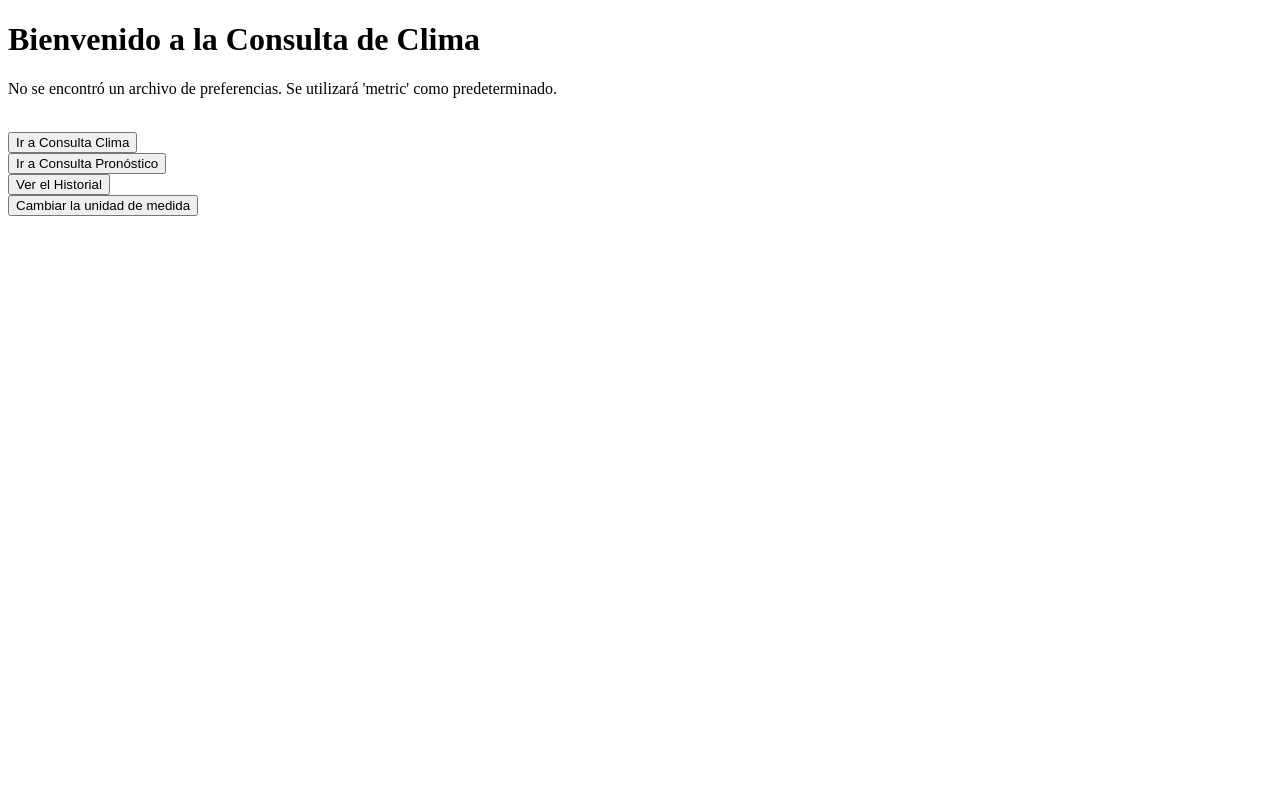
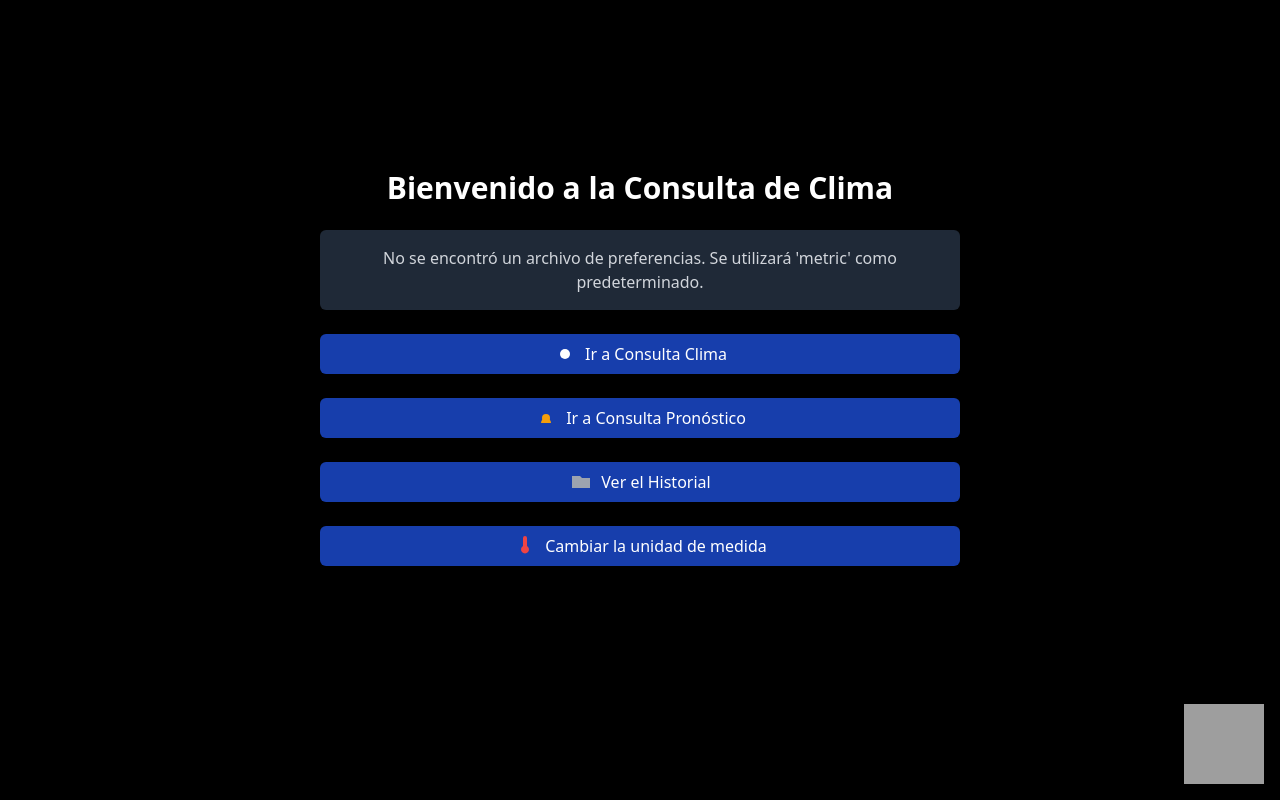
Before and after one commit to ByAkko317/Scrumbl-cookies, a Flask app: page / in a window 1280 px wide. Run offline with Flask 3, Linux system fonts and the light colour scheme; grey boxes are pictures that could not be loaded.

Commit message:
Implementación de estilo en menú principal, dockerfile y compose funcional, solucionar img mascota

```diff
--- a/docker-compose.yml
+++ b/docker-compose.yml
@@ -1,5 +1,4 @@
 version: '3.8'
-
 services:
   app:
     build: .
@@ -7,9 +6,10 @@ services:
     volumes:
       - .:/usr/src/app
     ports:
-    - "3000:3000" # Ajusta el puerto según tu aplicación
+      - "3000:3000" # Ajusta el puerto según tu aplicación
     env_file:
       - .env # Define el archivo .env que contiene las variables de entorno
     #stdin_open: true  # Para permitir modo interactivo
     #tty: true         # Asigna una pseudo-terminal
     command: python clima.py
+    working_dir: /usr/src/app
--- a/templates/index.html
+++ b/templates/index.html
@@ -4,8 +4,7 @@
     <meta charset="UTF-8">
     <meta name="viewport" content="width=device-width, initial-scale=1.0">
     <title>Inicio</title>
-    <link rel="icon" type="image/png"
-    href="/images/galleta.png">
+    <link href="https://cdn.jsdelivr.net/npm/tailwindcss@2.2.19/dist/tailwind.min.css" rel="stylesheet">
     <style>
         .flash-message {
             color: red;
@@ -14,21 +13,68 @@
         }
     </style>
 </head>
-<body>
-    <h1>Bienvenido a la Consulta de Clima</h1>
-    <p>{{ mensaje_preferencia }}</p><br>
+<body class="bg-black text-white font-bahnschrift flex items-center justify-center min-h-screen">
+
+    <div class="flex flex-col items-center w-full space-y-6 mb-20">
+
+        <!-- Título de Bienvenida -->
+        <h1 class="text-3xl font-bold text-center mt-4">Bienvenido a la Consulta de Clima</h1>
+
+        <!-- Mensaje de Preferencia -->
+        <p class="text-gray-300 text-center bg-gray-800 p-4 rounded-md shadow-md w-3/4 md:w-1/2 mt-10">
+            {{ mensaje_preferencia }}
+        </p>
+
+        <!-- Mensajes Flash -->
         {% with messages = get_flashed_messages() %}
             {% if messages %}
-            <div class="flash-message">
+                <div class="flash-message text-red-500 font-semibold text-center mt-4">
                     {% for message in messages %}
                         <p>{{ message }}</p>
                     {% endfor %}
                 </div>
             {% endif %}
         {% endwith %}
-    <button onclick="window.location.href='/consulta_clima'">Ir a Consulta Clima</button><br>
-    <button onclick="window.location.href='/consulta_pronostico'">Ir a Consulta Pronóstico</button><br>
-    <button onclick="window.location.href='/historial'">Ver el Historial</button><br>
-    <button onclick="window.location.href='/cambiar_unidades'">Cambiar la unidad de medida</button><br>
+
+        <!-- Botón de Consulta Clima -->
+        <button onclick="window.location.href='/consulta_clima'" class="flex items-center justify-center space-x-2 bg-blue-700 bg-opacity-80 hover:bg-blue-600 text-white py-2 px-4 rounded-md w-3/4 md:w-1/2">
+            <!-- Icono de Eclipse Alt para "Consulta Clima" -->
+            <svg class="w-6 h-6 text-white" fill="currentColor" viewBox="0 0 24 24">
+                <circle cx="12" cy="12" r="5" class="fill-current"/>
+            </svg>
+            <span>Ir a Consulta Clima</span>
+        </button>
+
+        <!-- Botón de Consulta Pronóstico -->
+        <button onclick="window.location.href='/consulta_pronostico'" class="flex items-center justify-center space-x-2 bg-blue-700 bg-opacity-80 hover:bg-blue-600 text-white py-2 px-4 rounded-md w-3/4 md:w-1/2">
+            <!-- Icono de Cloud Sun para "Consulta Pronóstico" -->
+            <svg class="w-6 h-6 text-yellow-500" fill="currentColor" viewBox="0 0 24 24">
+                <circle cx="12" cy="12" r="4" class="fill-current"/>
+                <path d="M17 17a5 5 0 0 0-10 0h10z" class="fill-gray-400"/>
+            </svg>
+            <span>Ir a Consulta Pronóstico</span>
+        </button>
+
+        <!-- Botón de Ver Historial -->
+        <button onclick="window.location.href='/historial'" class="flex items-center justify-center space-x-2 bg-blue-700 bg-opacity-80 hover:bg-blue-600 text-white py-2 px-4 rounded-md w-3/4 md:w-1/2">
+            <!-- Icono de Carpeta para "Ver Historial" -->
+            <svg class="w-6 h-6 text-gray-400" fill="currentColor" viewBox="0 0 24 24">
+                <path d="M3 6h8l2 2h8v10H3V6z" class="fill-current"/>
+            </svg>
+            <span>Ver el Historial</span>
+        </button>
+        <!-- Botón de Cambiar Unidades -->
+        <button onclick="window.location.href='/cambiar_unidades'" class="flex items-center justify-center space-x-2 bg-blue-700 bg-opacity-80 hover:bg-blue-600 text-white py-2 px-4 rounded-md w-3/4 md:w-1/2">
+            <!-- Icono de Termómetro para "Cambiar Unidades" -->
+            <svg class="w-6 h-6 text-red-500" fill="currentColor" viewBox="0 0 24 24">
+                <path d="M12 2a2 2 0 0 1 2 2v8a4 4 0 1 1-4 0V4a2 2 0 0 1 2-2z" class="fill-current"/>
+            </svg>
+            <span>Cambiar la unidad de medida</span>
+        </button>
+
+    </div>
+
+    <!-- Imagen de la Mascota en la Esquina Inferior Derecha -->
+    <img src="{{ url_for('static', filename='img/scrumbl.png') }}" alt="Mascota" class="absolute bottom-4 right-4 w-20 h-20 transform -scale-x-100 z-10">
 </body>
 </html>
```
Also changed, not shown: static/images/scrumbl.png (added), 1 other file. Lines whose indentation alone changed are shown as unchanged.
